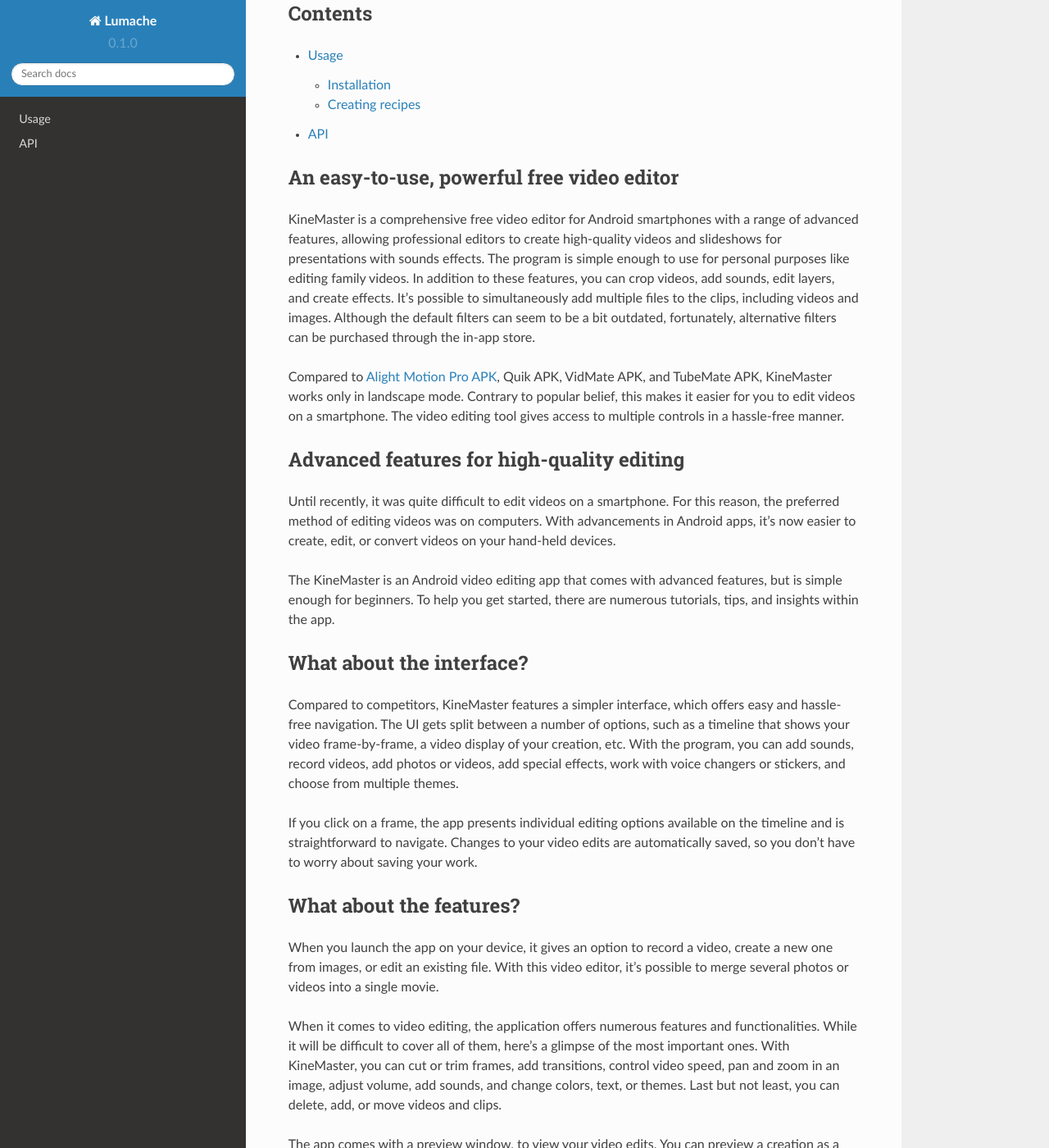
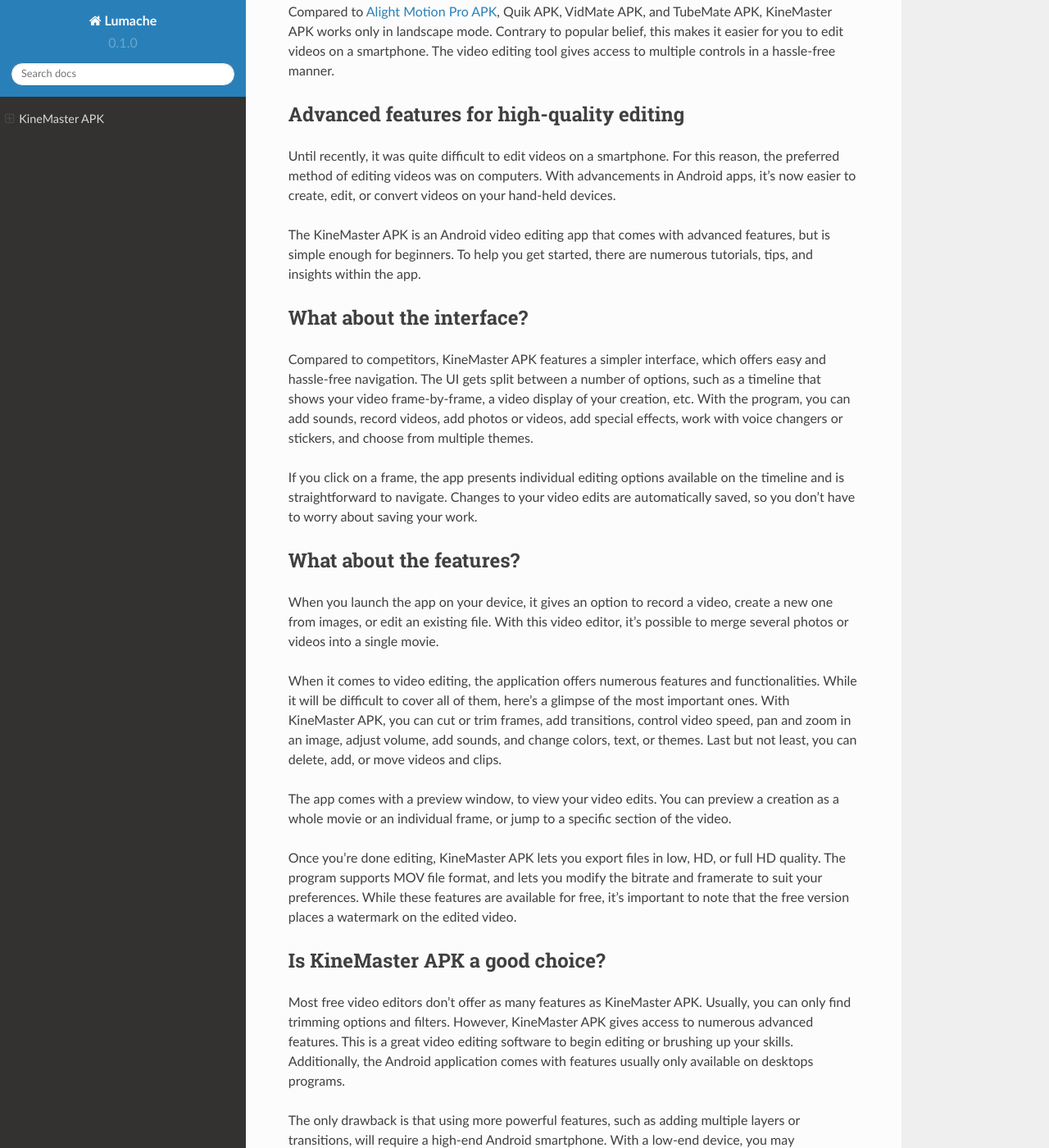
Before and after one commit to ervinjason/KineMaster, a Sphinx documentation site: the page built from docs/source/index.rst, in a window 1280 px wide and 1400 px high, scrolled down 405 px. Shown: the whole window at 82% size. Built offline with Sphinx 7.4.7 and the Read the Docs theme 2.0.0, drawn with Linux system fonts in a browser that asks for light colours; some of the changed text lies outside the part shown.

Commit message:
Update index.rst

```diff
--- a/docs/source/index.rst
+++ b/docs/source/index.rst
@@ -1,41 +1,20 @@
-Welcome to Lumache's documentation!
+KineMaster APK
 ===================================
-
-**Lumache** (/lu'make/) is a Python library for cooks and food lovers
-that creates recipes mixing random ingredients.
-It pulls data from the `Open Food Facts database <https://world.openfoodfacts.org/>`_
-and offers a *simple* and *intuitive* API.
-
-Check out the :doc:`usage` section for further information, including
-how to :ref:`installation` the project.
-
-.. note::
-
-   This project is under active development.
-
-Contents
---------
-
-.. toctree::
-
-   usage
-   api
-
 An easy-to-use, powerful free video editor
 ------------------------------------------
-KineMaster is a comprehensive free video editor for Android smartphones with a range of advanced features, allowing professional editors to create high-quality videos and slideshows for presentations with sounds effects. The program is simple enough to use for personal purposes like editing family videos. In addition to these features, you can crop videos, add sounds, edit layers, and create effects. It’s possible to simultaneously add multiple files to the clips, including videos and images. Although the default filters can seem to be a bit outdated, fortunately, alternative filters can be purchased through the in-app store.
+KineMaster APK is a comprehensive free video editor for Android smartphones with a range of advanced features, allowing professional editors to create high-quality videos and slideshows for presentations with sounds effects. The program is simple enough to use for personal purposes like editing family videos. In addition to these features, you can crop videos, add sounds, edit layers, and create effects. It’s possible to simultaneously add multiple files to the clips, including videos and images. Although the default filters can seem to be a bit outdated, fortunately, alternative filters can be purchased through the in-app store.
 
-Compared to `Alight Motion Pro APK <https://alightmotionapk.co/mod/>`_, Quik APK, VidMate APK, and TubeMate APK, KineMaster works only in landscape mode. Contrary to popular belief, this makes it easier for you to edit videos on a smartphone. The video editing tool gives access to multiple controls in a hassle-free manner.
+Compared to `Alight Motion Pro APK <https://alightmotionapk.co/mod/>`_, Quik APK, VidMate APK, and TubeMate APK, KineMaster APK works only in landscape mode. Contrary to popular belief, this makes it easier for you to edit videos on a smartphone. The video editing tool gives access to multiple controls in a hassle-free manner.
 
 Advanced features for high-quality editing
 ------------------------------------------
 Until recently, it was quite difficult to edit videos on a smartphone. For this reason, the preferred method of editing videos was on computers. With advancements in Android apps, it’s now easier to create, edit, or convert videos on your hand-held devices.
 
-The KineMaster is an Android video editing app that comes with advanced features, but is simple enough for beginners. To help you get started, there are numerous tutorials, tips, and insights within the app.
+The KineMaster APK is an Android video editing app that comes with advanced features, but is simple enough for beginners. To help you get started, there are numerous tutorials, tips, and insights within the app.
 
 What about the interface?
 -------------------------
-Compared to competitors, KineMaster features a simpler interface, which offers easy and hassle-free navigation. The UI gets split between a number of options, such as a timeline that shows your video frame-by-frame, a video display of your creation, etc. With the program, you can add sounds, record videos, add photos or videos, add special effects, work with voice changers or stickers, and choose from multiple themes.
+Compared to competitors, KineMaster APK features a simpler interface, which offers easy and hassle-free navigation. The UI gets split between a number of options, such as a timeline that shows your video frame-by-frame, a video display of your creation, etc. With the program, you can add sounds, record videos, add photos or videos, add special effects, work with voice changers or stickers, and choose from multiple themes.
 
 If you click on a frame, the app presents individual editing options available on the timeline and is straightforward to navigate. Changes to your video edits are automatically saved, so you don't have to worry about saving your work.
 
@@ -43,15 +22,15 @@
 ------------------------
 When you launch the app on your device, it gives an option to record a video, create a new one from images, or edit an existing file. With this video editor, it’s possible to merge several photos or videos into a single movie.
 
-When it comes to video editing, the application offers numerous features and functionalities. While it will be difficult to cover all of them, here’s a glimpse of the most important ones. With KineMaster, you can cut or trim frames, add transitions, control video speed, pan and zoom in an image, adjust volume, add sounds, and change colors, text, or themes. Last but not least, you can delete, add, or move videos and clips.
+When it comes to video editing, the application offers numerous features and functionalities. While it will be difficult to cover all of them, here’s a glimpse of the most important ones. With KineMaster APK, you can cut or trim frames, add transitions, control video speed, pan and zoom in an image, adjust volume, add sounds, and change colors, text, or themes. Last but not least, you can delete, add, or move videos and clips.
 
 The app comes with a preview window, to view your video edits. You can preview a creation as a whole movie or an individual frame, or jump to a specific section of the video.
 
-Once you’re done editing, KineMaster lets you export files in low, HD, or full HD quality. The program supports MOV file format, and lets you modify the bitrate and framerate to suit your preferences. While these features are available for free, it’s important to note that the free version places a watermark on the edited video.
+Once you’re done editing, KineMaster APK lets you export files in low, HD, or full HD quality. The program supports MOV file format, and lets you modify the bitrate and framerate to suit your preferences. While these features are available for free, it’s important to note that the free version places a watermark on the edited video.
 
-Is KineMaster a good choice?
+Is KineMaster APK a good choice?
 ----------------------------
-Most free video editors don’t offer as many features as KineMaster. Usually, you can only find trimming options and filters. However, KineMaster gives access to numerous advanced features. This is a great video editing software to begin editing or brushing up your skills. Additionally, the Android application comes with features usually only available on desktops programs.
+Most free video editors don’t offer as many features as KineMaster APK. Usually, you can only find trimming options and filters. However, KineMaster APK gives access to numerous advanced features. This is a great video editing software to begin editing or brushing up your skills. Additionally, the Android application comes with features usually only available on desktops programs.
 
 The only drawback is that using more powerful features, such as adding multiple layers or transitions, will require a high-end Android smartphone. With a low-end device, you may experience some lags when using these features.
 
```
